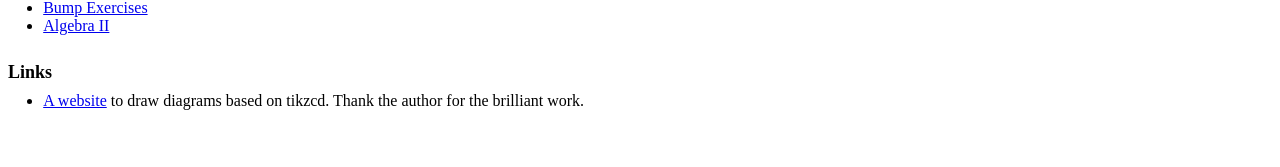
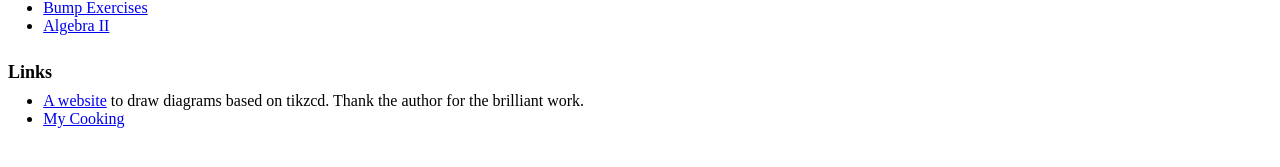
Before and after one commit to axhou/axhou.github.io, a Jekyll site: the page index.html, which Jekyll copies as it is, in a window 1280 px wide. Shown: the part 600-767 px from the top of the page. Built offline with Jekyll 4.4.1, drawn with Linux system fonts in a browser that asks for light colours.

Commit message:
Update index.html

```diff
--- a/index.html
+++ b/index.html
@@ -112,7 +112,9 @@
     <a href="https://tikzcd.yichuanshen.de/">A website</a> to draw diagrams based on tikzcd.
     Thank the author for the brilliant work.
   </li>
+  <li>
+    <a href="./cooking.html">My Cooking</a>
+  </li>
 </ul>
-
 </body>
 </html>
```
Lines whose indentation alone changed are shown as unchanged.
